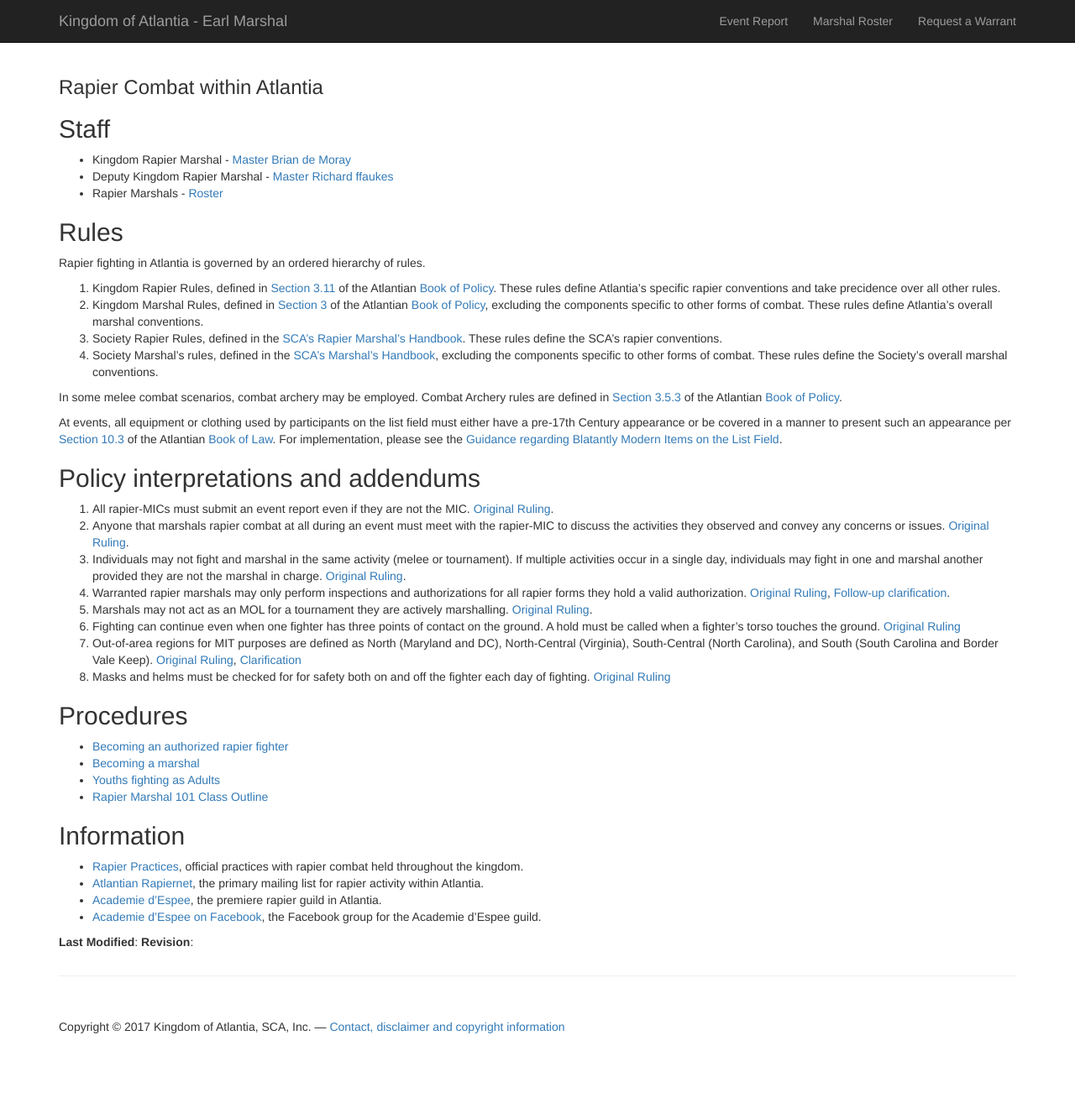
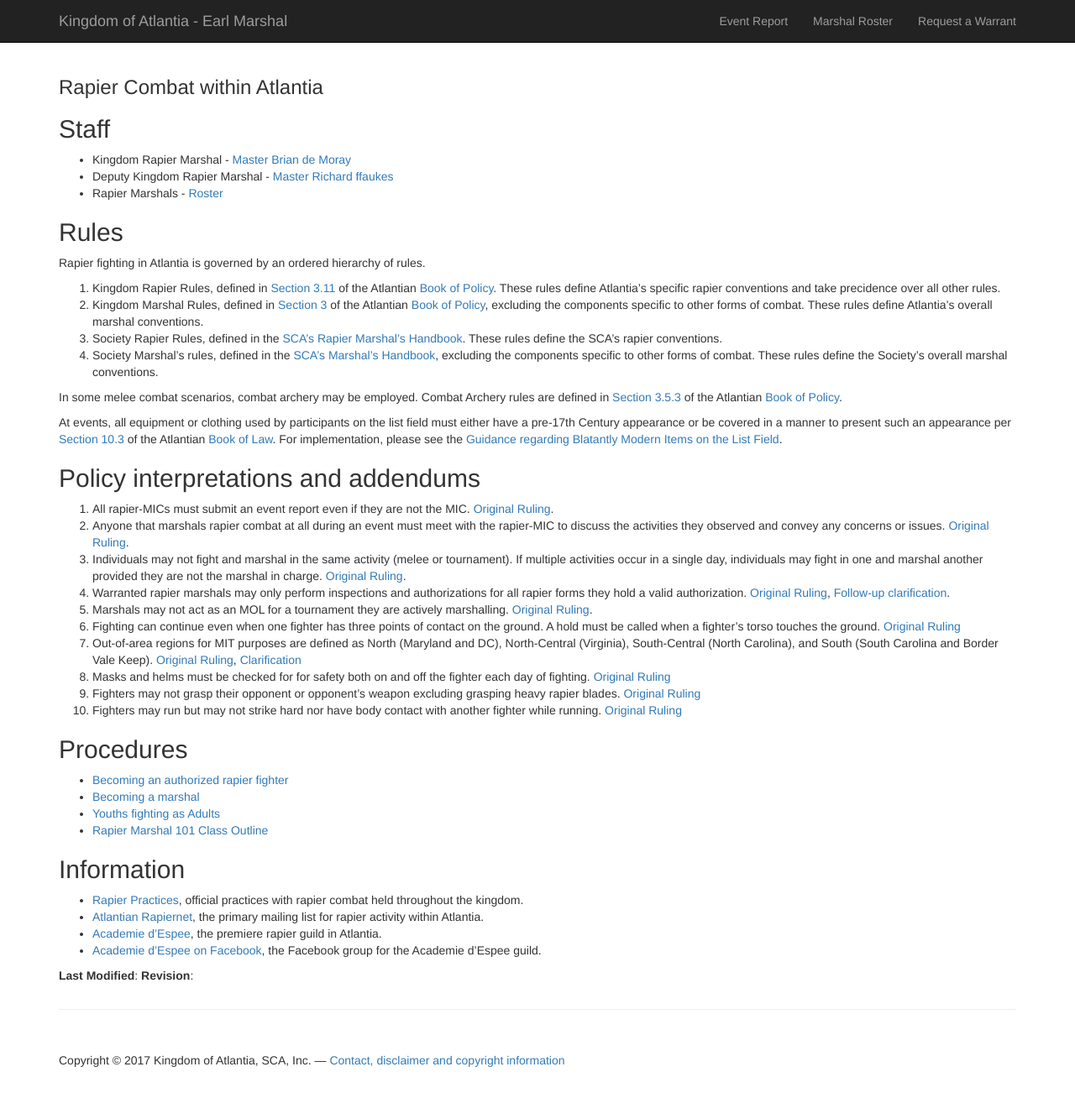
Before and after one commit to academie-de-espee/earl-marshal, a Jekyll site: the page built from rapier.md, in a window 1280 px wide. Shown: the whole page at 84% size. Built offline with Jekyll 4.4.1, drawn with Linux system fonts in a browser that asks for light colours; before the commit the page ends 1293 px from its top, so only the background shows below that.

Commit message:
more rulings

```diff
--- a/rapier.md
+++ b/rapier.md
@@ -31,6 +31,8 @@ At events, all equipment or clothing used by participants on the list field must
 6. Fighting can continue even when one fighter has three points of contact on the ground.  A hold must be called when a fighter's torso touches the ground.  [Original Ruling](http://seahorse.atlantia.sca.org/private.cgi/marshalls-atlantia.sca.org/2012-July/014154.html)
 7. Out-of-area regions for MIT purposes are defined as North (Maryland and DC), North-Central (Virginia), South-Central (North Carolina), and South (South Carolina and Border Vale Keep). [Original Ruling](http://seahorse.atlantia.sca.org/private.cgi/marshalls-atlantia.sca.org/2015-January/022315.html), [Clarification](http://seahorse.atlantia.sca.org/private.cgi/marshalls-atlantia.sca.org/2015-January/022317.html)
 8. Masks and helms must be checked for for safety both on and off the fighter each day of fighting. [Original Ruling](http://seahorse.atlantia.sca.org/private.cgi/marshalls-atlantia.sca.org/2017-February/022641.html)
+9. Fighters may not grasp their opponent or opponent's weapon excluding grasping heavy rapier blades.  [Original Ruling](http://seahorse.atlantia.sca.org/private.cgi/marshalls-atlantia.sca.org/2007-February/011196.html)
+10. Fighters may run but may not strike hard nor have body contact with another fighter while running.  [Original Ruling](http://seahorse.atlantia.sca.org/private.cgi/marshalls-atlantia.sca.org/2007-July/011667.html)
 
 ## Procedures
 
```
